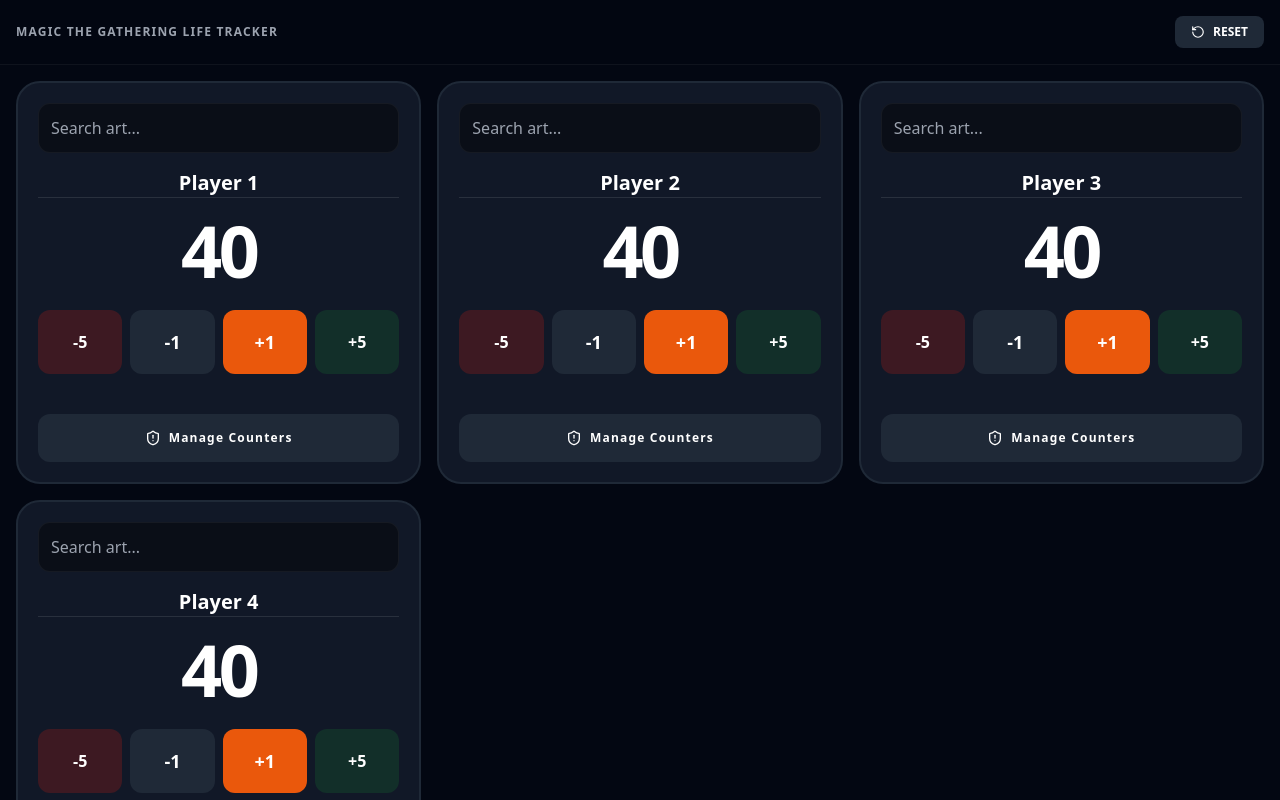
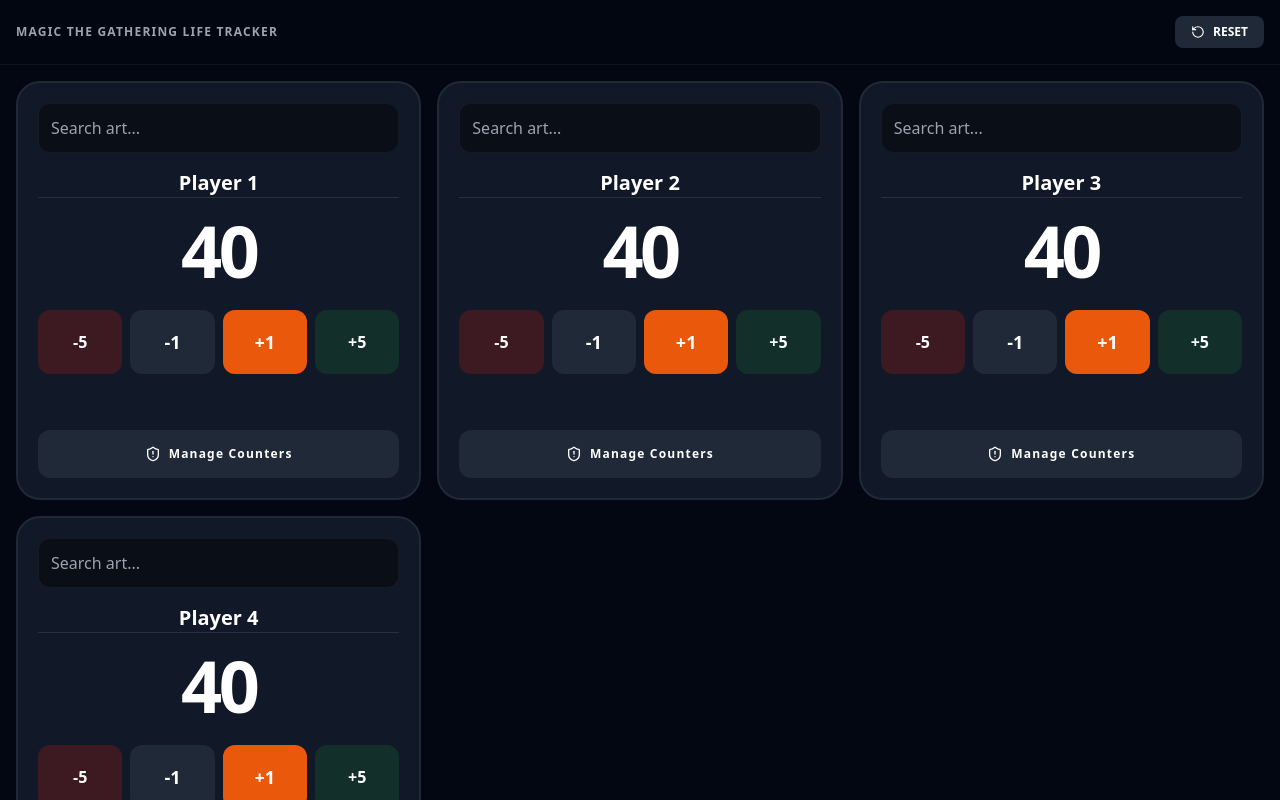
Before and after one commit to Meyer07/MagicWebApplication., a React (Create React App) app: page / in a window 1280 px wide. Both pictures are taken after a click on the button "START MATCH". Shown: the top 800 px of the page. Built offline with nearby package versions, Linux system fonts and the light colour scheme.

Commit message:
please work

```diff
--- a/src/App.js
+++ b/src/App.js
@@ -106,7 +106,8 @@
                     {players.map((player, index) => (
                         <div key={index}
                              style={{ backgroundImage: player.imageUrl ? `linear-gradient(rgba(17, 24, 39, 0.85), rgba(17, 24, 39, 0.95)), url(${player.imageUrl})` : 'none', backgroundSize: 'cover', backgroundPosition: 'center' }}
-                             className={`relative p-5 rounded-3xl border-2 transition-all ${player.isDead ? 'border-red-900 opacity-50' : 'border-gray-800 bg-gray-900'}`}>
+                             className={`relative p-5 rounded-3xl border-2 transition-all min-h-fit h-auto flex flex-col justify-between ${player.isDead ? 'border-red-900 opacity-50' : 'border-gray-800 bg-gray-900'}`}
+                             >
 
                             <input
                                 type="text" placeholder="Search art..."
```
